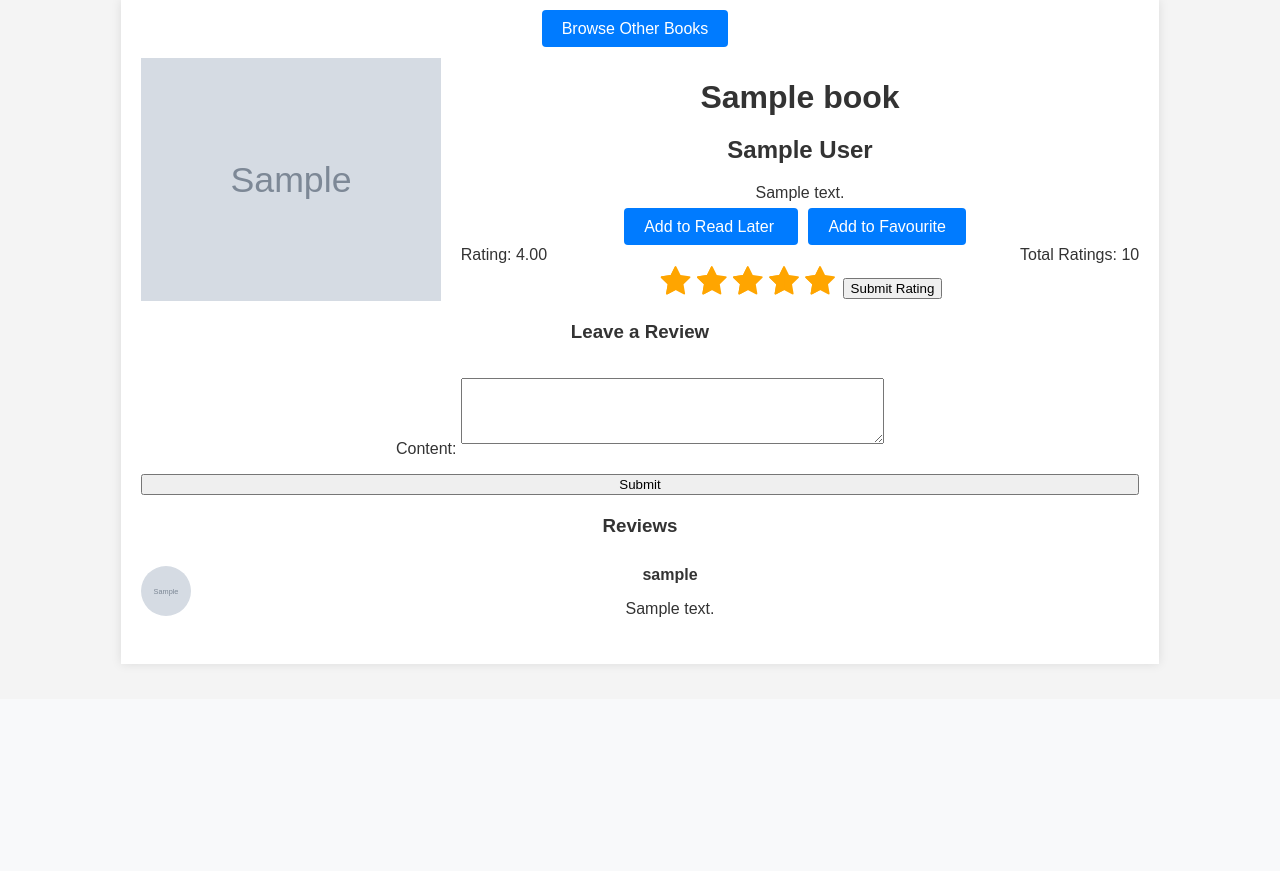
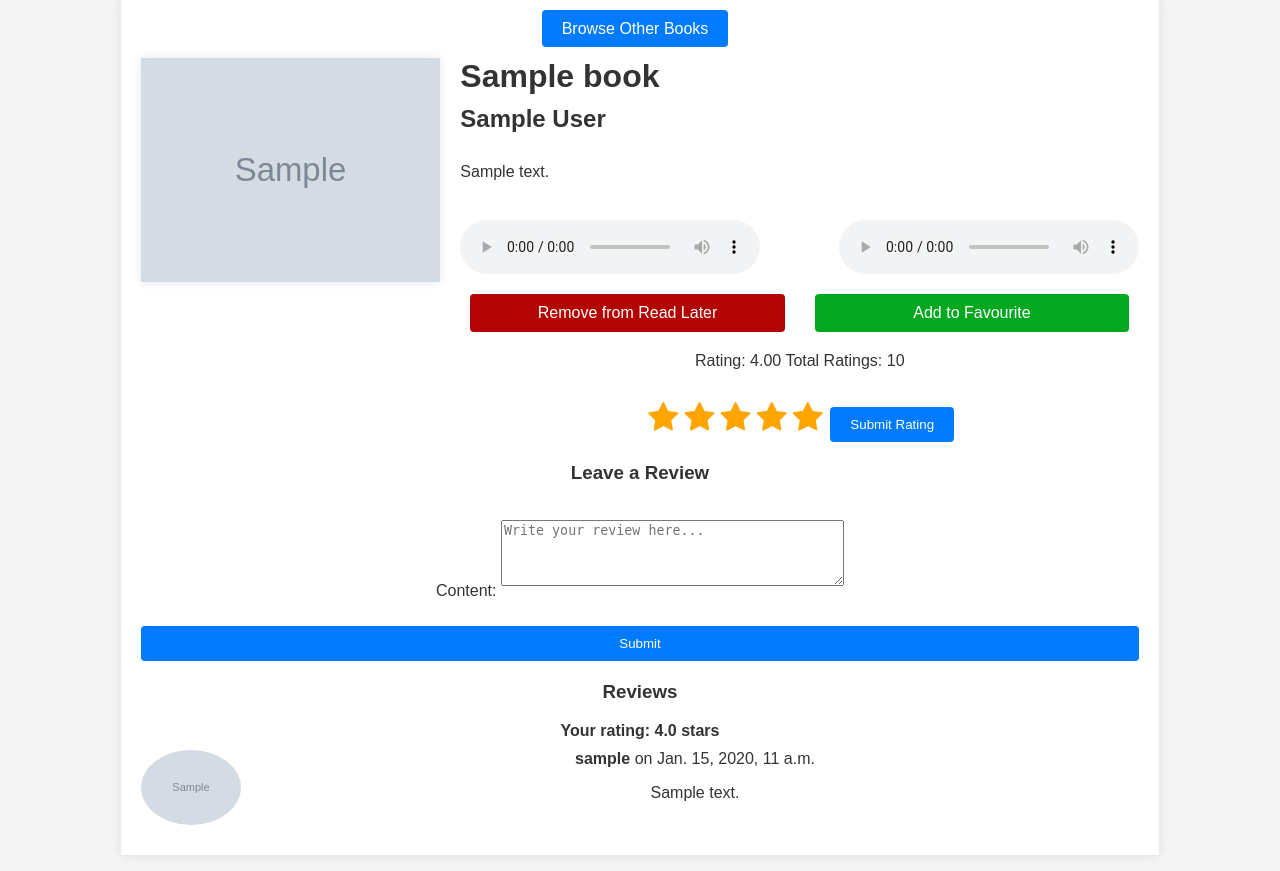
Before and after one commit to KamilPaczoski/SmartShelf, a Django app: page /api/books/books/1/ in a window 1280 px wide. Shown: the part 101-972 px from the top of the page. Before the commit the page ends 768 px from the top, so only its background shows below. Run offline with Django 5.2, Linux system fonts and the light colour scheme; a user stored in the database is signed in; tables that the repository leaves empty hold one stand-in row (values such as "Sample post"); grey boxes marked "Sample" are stand-in pictures.

Commit message:
fully functional text to speech and improved book details  frontend

```diff
--- a/books/forms.py
+++ b/books/forms.py
@@ -6,6 +6,8 @@
     class Meta:
         model = Review
         fields = ['content']
-        widgets = {
-            'content': forms.Textarea(attrs={'rows': 4, 'cols': 50}),
-        }
+
+    content = forms.CharField(
+        widget=forms.Textarea(attrs={'rows': 4, 'placeholder': 'Write your review here...'}),
+        required=True
+    )
--- a/books/serializers.py
+++ b/books/serializers.py
@@ -1,5 +1,5 @@
 from rest_framework import serializers
-from .models import Book, Rating, Comment, Shelf
+from .models import Book, Rating, Shelf
 
 
 class BookSerializer(serializers.ModelSerializer):
--- a/books/urls.py
+++ b/books/urls.py
@@ -1,5 +1,6 @@
 from django.urls import path
-from .views import user_shelf, account_settings, book_list, book_detail, add_to_shelf
+from .views import user_shelf, account_settings, book_list, book_detail, add_to_shelf, generate_speech
+
 
 urlpatterns = [
     path('shelf/', user_shelf, name='user_shelf'),
@@ -7,4 +8,5 @@
     path('books/', book_list, name='book_list'),
     path('books/<int:pk>/', book_detail, name='book_detail'),
     path('books/<int:pk>/add/<str:shelf_type>/', add_to_shelf, name='add_to_shelf'),
+    path('books/<int:pk>/generate_speech/', generate_speech, name='generate_speech'),
 ]
--- a/books/views.py
+++ b/books/views.py
@@ -1,13 +1,19 @@
+import json
+
 from django.contrib.auth.decorators import login_required
-from django.db.models import Q, Sum
-from django.shortcuts import redirect, get_object_or_404
-from django.shortcuts import render
+from django.db.models import Q
+from django.db.models import Sum
+from django.http import JsonResponse
+from django.shortcuts import render, redirect, get_object_or_404
+from django.views.decorators.csrf import csrf_exempt
 
+from OpenAI.models import TextToSpeech
+from OpenAI.text_speech import text_to_speech
+from OpenAI.moderation import increase_penalty_count, content_check
 from accounts.models import Penalty
 from .forms import ReviewForm
 from .models import Book, Rating, Shelf
 from .models import Review
-from OpenAI.moderation import increase_penalty_count, content_check
 
 
 @login_required
@@ -66,18 +72,29 @@
 def book_detail(request, pk):
     book = get_object_or_404(Book, pk=pk)
     reviews = Review.objects.filter(book=book)
+    user_rating = Rating.objects.filter(user=request.user, book=book).first()
+    read_later = Shelf.objects.filter(user=request.user, book=book, shelf_type='read_later').exists()
+    favourite = Shelf.objects.filter(user=request.user, book=book, shelf_type='favourite').exists()
     user_penalties = Penalty.objects.filter(user=request.user)
+    tts = TextToSpeech.objects.filter(book=book).first()
 
     # Check if the user has 10 or more red penalties
-    red_penalty_count = user_penalties.filter(
-        category__in=['hate/threatening', 'self-harm/instructions', 'harassment/threatening']).aggregate(
+    red_penalty_count = user_penalties.filter(category__in=['hate', 'self-harm/instructions', 'harassment/threatening']).aggregate(
         count=Sum('count'))['count'] or 0
     if red_penalty_count >= 10:
         cannot_post_reviews = True
     else:
         cannot_post_reviews = False
-
-    if request.method == 'POST' and not cannot_post_reviews:
+    if 'rating' in request.POST:
+        rating_value = float(request.POST.get('rating'))
+        rating, created = Rating.objects.update_or_create(
+            user=request.user,
+            book=book,
+            defaults={'rating': rating_value}
+        )
+        book.update_rating()
+        return redirect('book_detail', pk=book.pk)
+    elif request.method == 'POST' and not cannot_post_reviews:
         form = ReviewForm(request.POST)
         if form.is_valid():
             content = form.cleaned_data.get('content')
@@ -107,8 +124,12 @@
         'book': book,
         'reviews': reviews,
         'form': form,
+        'user_rating': user_rating,
+        'read_later': read_later,
+        'favourite': favourite,
         'cannot_post_reviews': cannot_post_reviews,
         'penalties': user_penalties,
+        'tts': tts,
     }
 
     return render(request, 'book_detail.html', context)
@@ -121,3 +142,26 @@
     if not created:
         shelf.delete()
     return redirect('book_detail', pk=pk)
+
+
+@csrf_exempt
+@login_required
+def generate_speech(request, pk):
+    if request.method == 'POST':
+        data = json.loads(request.body)
+        voice = data.get('voice')
+        book = get_object_or_404(Book, pk=pk)
+        tts, _ = TextToSpeech.objects.get_or_create(book=book)
+        try:
+            filename = text_to_speech(book.desc, voice)
+            if voice == 'onyx':
+                tts.onyx_audio = f'{voice}/{filename}'
+            elif voice == 'nova':
+                tts.nova_audio = f'{voice}/{filename}'
+            tts.save()
+
+            return JsonResponse({'success': True})
+        except Exception as e:
+            print(e)
+            return JsonResponse({'success': False})
+    return JsonResponse({'success': False})
--- a/smartshelf/settings.py
+++ b/smartshelf/settings.py
@@ -27,6 +27,7 @@
     'rest_framework',
     'accounts',
     'books',
+    'OpenAI',
 ]
 
 
--- a/static/css/book_detail.css
+++ b/static/css/book_detail.css
@@ -1,49 +1,146 @@
-/* Book Detail Page */
+/* General styles */
 .book-detail {
     display: flex;
-    gap: 20px;
-    margin-bottom: 20px;
+    flex-direction: row;
+    align-items: flex-start;
+    margin-top: 20px;
 }
 
 .book-cover {
-    width: 300px;
+    width: 30%;
     height: auto;
+    margin-right: 20px;
+    box-shadow: 0 0 10px rgba(0, 0, 0, 0.1);
 }
 
 .book-info {
+    width: 70%;
+    display: flex;
+    flex-direction: column;
+}
+
+.book-info h1, .book-info h2 {
+    margin: 0;
+    margin-bottom: 10px;
+    text-align: left;
+}
+
+.book-info p {
+    text-align: justify;
+    line-height: 1.6;
+}
+
+.text-to-speech,
+.book-buttons {
+    display: flex;
+    justify-content: space-between;
+    flex-wrap: wrap;
+    gap: 10px;
+    margin-top: 20px;
+}
+
+.text-to-speech button,
+.book-buttons .button {
     flex: 1;
+    margin: 0 10px;
+    padding: 10px 20px;
+    background-color: #007bff;
+    color: #fff;
+    border: none;
+    border-radius: 4px;
+    cursor: pointer;
+    text-align: center;
+}
+
+.text-to-speech button:hover {
+    background-color: #0056b3;
+}
+
+
+.book-buttons .button.active {
+    background-color: #b30404;
+}
+
+.book-buttons .button.active:hover {
+    background-color: #9c0000;
 }
 
 .book-buttons .button {
-    margin-right: 10px;
-    padding: 10px 20px;
-    background-color: #007bff;
-    color: #fff;
+    background-color: #03a820;
     text-decoration: none;
-    border-radius: 4px;
 }
 
 .book-buttons .button:hover {
-    background-color: #0056b3;
-}
-
-.book-buttons .button.active {
-    background-color: #990000;
+    background-color: #008e17;
 }
 
 .book-ratings {
+    margin-top: 20px;
+    font-size: 16px;
+}
+
+.rating-group {
     display: flex;
     justify-content: space-between;
     margin-top: 10px;
 }
 
-.review-section, .reviews {
+.rating__icon--star {
+    color: #ffc107;
+}
+
+#half-stars-example {
     margin-top: 20px;
+}
+
+#half-stars-example .rating-group {
+    justify-content: center;
+}
+
+#half-stars-example button {
+    margin-top: 10px;
+    padding: 10px 20px;
+    background-color: #007bff;
+    color: #fff;
+    border: none;
+    border-radius: 4px;
+    cursor: pointer;
+}
+
+#half-stars-example button:hover {
+    background-color: #0056b3;
+}
+
+/* Review section */
+.review-section {
+    margin-top: 40px;
+}
+
+.review-section h3 {
+    margin-bottom: 20px;
 }
 
 .review-section form {
     display: flex;
     flex-direction: column;
+}
+
+.review-section button {
+    margin-top: 10px;
+    padding: 10px 20px;
+    background-color: #007bff;
+    color: #fff;
+    border: none;
+    border-radius: 4px;
+    cursor: pointer;
+}
+
+.review-section button:hover {
+    background-color: #0056b3;
+}
+
+.review-section, .reviews {
+    margin-top: 20px;
 }
 
 .review-section form textarea {
@@ -62,8 +159,8 @@
 }
 
 .review-avatar {
-    width: 50px;
-    height: 50px;
+    height: 75px;
+    width: auto;
     border-radius: 50%;
     margin-right: 10px;
 }
@@ -72,6 +169,8 @@
     flex: 1;
 }
 
-.user-rating {
-    margin-bottom: 20px;
+.warning {
+    color: #dc3545;
+    font-weight: bold;
+    margin-top: 20px;
 }
--- a/templates/base.html
+++ b/templates/base.html
@@ -27,5 +27,6 @@
     </div>
 </div>
 {% block content %}{% endblock %}
+{% block extra_js %}{% endblock %}
 </body>
 </html>
--- a/templates/book_detail.html
+++ b/templates/book_detail.html
@@ -19,6 +19,24 @@
             <h1>{{ book.title }}</h1>
             <h2>{{ book.author }}</h2>
             <p>{{ book.desc }}</p>
+            <div class="text-to-speech">
+                {% if tts and tts.onyx_audio %}
+                    <audio controls>
+                        <source src="{{ tts.onyx_audio.url }}" type="audio/ogg">
+                        Your browser does not support the audio element.
+                    </audio>
+                {% else %}
+                    <button onclick="generateSpeech('onyx')">Generate Male Voice (Onyx)</button>
+                {% endif %}
+                {% if tts and tts.nova_audio %}
+                    <audio controls>
+                        <source src="{{ tts.nova_audio.url }}" type="audio/ogg">
+                        Your browser does not support the audio element.
+                    </audio>
+                {% else %}
+                    <button onclick="generateSpeech('nova')">Generate Female Voice (Nova)</button>
+                {% endif %}
+            </div>
             <div class="book-buttons">
                 <a href="{% url 'add_to_shelf' book.pk 'read_later' %}"
                    class="button {% if read_later %}active{% endif %}">
@@ -30,8 +48,8 @@
                 </a>
             </div>
             <div class="book-ratings">
-                    <div>Rating: {{ book.rating }}</div>
-                    <div>Total Ratings: {{ book.totalratings }}</div>
+                <span>Rating: {{ book.rating }}</span>
+                <span>Total Ratings: {{ book.totalratings }}</span>
             </div>
             <div id="half-stars-example">
                 <form method="post" action="{% url 'book_detail' book.pk %}">
@@ -76,11 +94,11 @@
 
 
     {% if cannot_post_reviews %}
-            <p class="warning">You cannot post reviews due to receiving multiple red warnings.</p>
+        <p class="warning">You cannot post reviews due to receiving multiple red penalties.</p>
     {% else %}
         <div class="review-section">
             <h3>Leave a Review</h3>
-                <form method="post">
+            <form method="post" action="{% url 'book_detail' book.pk %}">
                 {% csrf_token %}
                 {{ form.as_p }}
                 <button type="submit">Submit</button>
@@ -90,17 +108,43 @@
 
     <div class="reviews">
         <h3>Reviews</h3>
+        {% if user_rating %}
+            <div class="user-rating">
+                <strong>Your rating: {{ user_rating.rating }} stars</strong>
+            </div>
+        {% endif %}
         {% for review in reviews %}
             <div class="review">
                 <img src="{{ review.user.avatar.url }}" alt="{{ review.user.username }}'s avatar"
                      class="review-avatar">
                 <div class="review-content">
-                        <strong>{{ review.user.username }}</strong>
-                        <span>{{ review.created_at }}</span>
+                    <div><strong>{{ review.user.username }}</strong> on {{ review.date_posted }}</div>
                     <p>{{ review.content }}</p>
                 </div>
             </div>
         {% endfor %}
     </div>
-    </div>
 {% endblock %}
+
+{% block extra_js %}
+    <script>
+        function generateSpeech(voice) {
+            fetch("{% url 'generate_speech' book.id %}", {
+                method: 'POST',
+                headers: {
+                    'Content-Type': 'application/json',
+                    'X-CSRFToken': '{{ csrf_token }}',
+                },
+                body: JSON.stringify({voice: voice}),
+            })
+                .then(response => response.json())
+                .then(data => {
+                    if (data.success) {
+                        location.reload();
+                    } else {
+                        alert('Failed to generate speech.');
+                    }
+                });
+        }
+    </script>
+{% endblock %}
```
Also changed, not shown: OpenAI/models.py (added, +19 -0 lines), OpenAI/text_speech.py (added, +39 -0 lines). Lines whose indentation alone changed are shown as unchanged.
